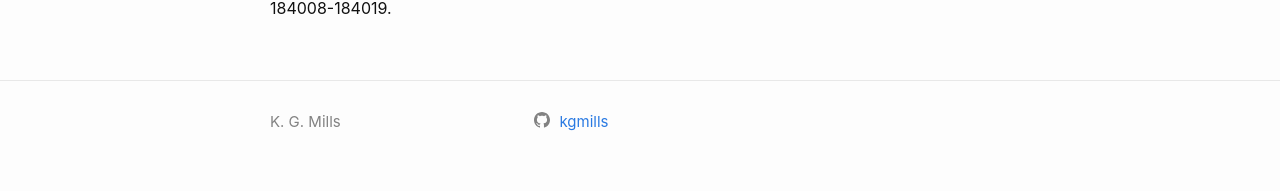
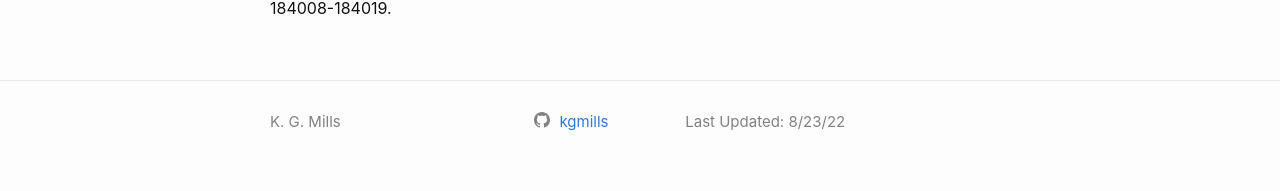
Before and after one commit to kgmills/kgmills.github.io, a Jekyll site: the page built from publications.markdown, in a window 1280 px wide. Shown: the part 905-1096 px from the top of the page. Built offline with Jekyll 4.4.1, drawn with Linux system fonts in a browser that asks for light colours.

Commit message:
Include crude last updated field in footer

```diff
--- a/_includes/footer.html
+++ b/_includes/footer.html
@@ -26,7 +26,7 @@
       </div>
 
       <div class="footer-col footer-col-3">
-        <p>{{- site.description | escape -}}</p>
+        <p>{{- page.update | escape -}}</p>
       </div>
     </div>
 
--- a/index.markdown
+++ b/index.markdown
@@ -6,6 +6,7 @@
 
 layout: home
 list_title: ' '
+update: "Last Updated: 8/23/22"
 ---
 
 
--- a/publications.markdown
+++ b/publications.markdown
@@ -2,6 +2,7 @@
 layout: page
 title: Publications
 permalink: /publications/
+update: "Last Updated: 8/23/22"
 ---
 
 ### Refereed Conference Proceedings
```
